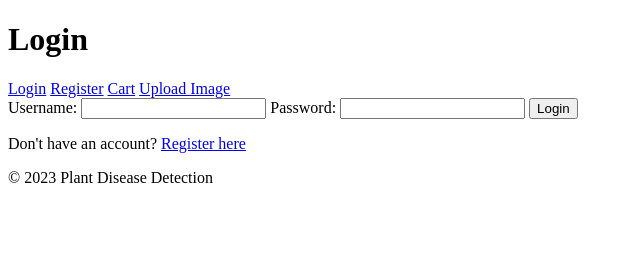
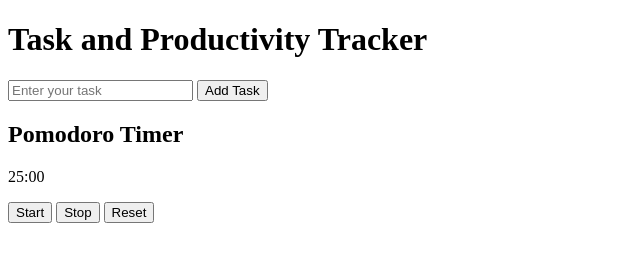
Before and after one commit to mukilan1010/ToDo-List-App, a plain HTML site: page index.html in a window 1280 px wide. Shown: the whole page, without its empty margins (0-640 px from the left). Drawn offline with Linux system fonts and the light colour scheme.

Commit message:
Update index.html

```diff
--- a/index.html
+++ b/index.html
@@ -1,35 +1,34 @@
 <!DOCTYPE html>
 <html lang="en">
 <head>
-    <meta charset="UTF-8">
-    <meta name="viewport" content="width=device-width, initial-scale=1.0">
-    <title>Login</title>
-    <link rel="stylesheet" href="style.css">
+  <meta charset="UTF-8">
+  <meta name="viewport" content="width=device-width, initial-scale=1.0">
+  <title>Task and Productivity Tracker</title>
+  <link rel="stylesheet" href="style.css">
 </head>
+<body>
+  <div class="container">
+    <h1>Task and Productivity Tracker</h1>
 
-<body>
-    <header>
-        <h1>Login</h1>
-        <nav>
-            <a href="login.html">Login</a>
-            <a href="register.html">Register</a>
-            <a href="cart.html">Cart</a>
-            <a href="upload.html">Upload Image</a>
-        </nav>
-    </header>
-    <main>
-        <form id="loginForm">
-            <label for="username">Username:</label>
-            <input type="text" id="username" required>
-            <label for="password">Password:</label>
-            <input type="password" id="password" required>
-            <button type="submit">Login</button>
-        </form>
-        <p>Don't have an account? <a href="register.html">Register here</a></p>
-    </main>
-    <footer>
-        <p>&copy; 2023 Plant Disease Detection</p>
-    </footer>
-    <script src="script.js"></script>
+
+    <div class="task-input">
+      <input type="text" id="task" placeholder="Enter your task" required>
+      <button onclick="addTask()">Add Task</button>
+    </div>
+
+
+    <ul id="task-list"></ul>
+
+
+    <div class="pomodoro-timer">
+      <h2>Pomodoro Timer</h2>
+      <p id="timer">25:00</p>
+      <button onclick="startPomodoro()">Start</button>
+      <button onclick="stopPomodoro()">Stop</button>
+      <button onclick="resetPomodoro()">Reset</button>
+    </div>
+  </div>
+
+  <script src="script.js"></script>
 </body>
 </html>
```
